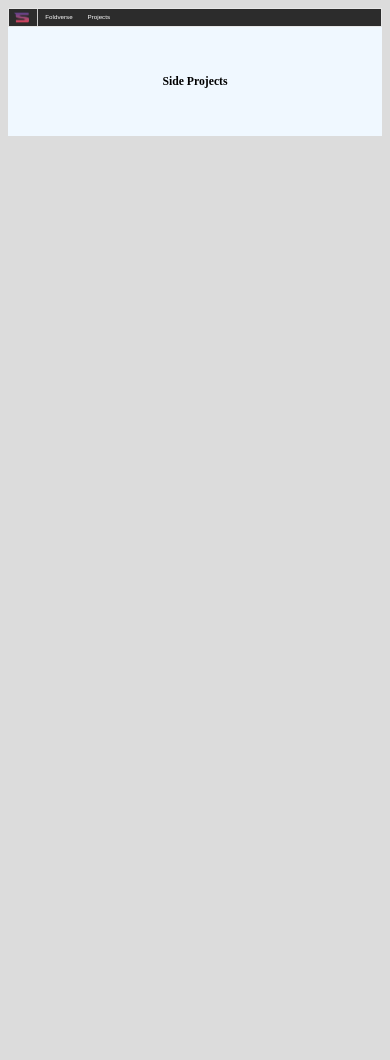
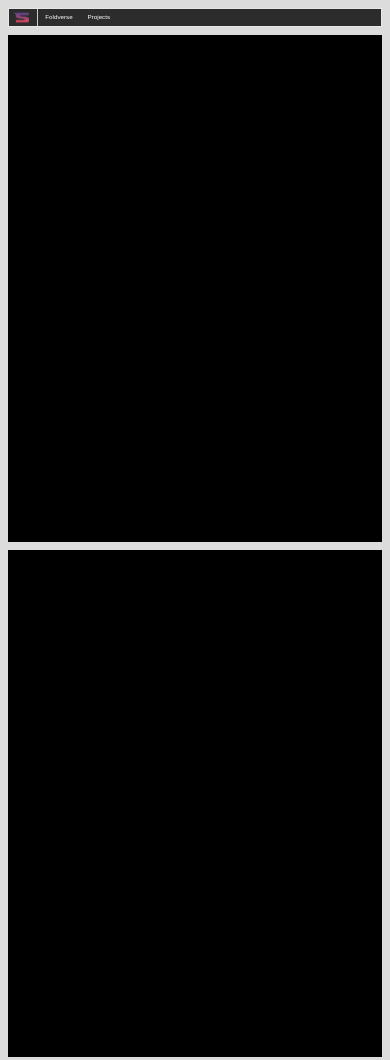
Before and after one commit to SlickFromMars/slickfrommars.github.io, a plain HTML site: page pages/projects/main.html in a window 390 px wide. Before the commit the page ends 844 px from the top, so only its background shows below. Drawn offline with Linux system fonts and the light colour scheme.

Commit message:
slightly more responsive

```diff
--- /dev/null
+++ b/css/projects.css
@@ -0,0 +1,5 @@
+.project_grp {
+    height: 60vh;
+    background-color: black;
+    margin-top: 1vh;
+}
--- a/css/styles.css
+++ b/css/styles.css
@@ -9,7 +9,7 @@ body {
 
 .about_header {
     text-align: center;
-    padding: 40px;
+    padding: 8vh;
 
     background-color: aliceblue;
 }
--- a/pages/projects/main.html
+++ b/pages/projects/main.html
@@ -14,15 +14,21 @@
 
 		<link rel="stylesheet" href="../../css/styles.css" type="text/css">
         <link rel="stylesheet" href="../../css/nav.css" type="text/css">
+        <link rel="stylesheet" href="../../css/projects.css" type="text/css">
     </head>
 
     <nav class="nav_bar">
         <a href="../../index.html"><img class="nav_logo" src="../../resources/logo.png" alt="Slick" width="4%" height="4%"></a>
         <button class="nav_tab"><a href="../foldverse/main.html">Foldverse</a></button>
-        <button class="nav_tab"><a href="projects.html">Projects</a></button>
+        <button class="nav_tab"><a href="main.html">Projects</a></button>
     </nav>
 
-    <div class="about_header">
-        <h1>Side Projects</h1>
+    <div class="project_grp">
+
     </div>
+
+    <div class="project_grp">
+
+    </div>
+
 </html>
```
